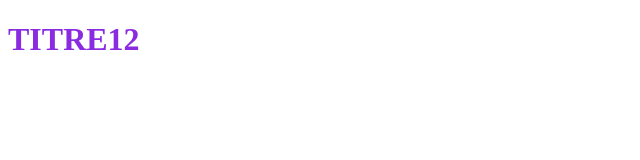
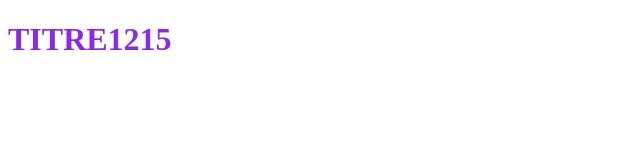
Before and after one commit to cino77940/mon_site-distant, a plain HTML site: page index.html in a window 1280 px wide. Shown: the full height of the page, 0-640 px from the left. Drawn offline with Linux system fonts and the light colour scheme.

Commit message:
changement du titre

```diff
--- a/index.html
+++ b/index.html
@@ -11,7 +11,7 @@
 </head>
 <body>
 
-<h1>TITRE12</h1>
+<h1>TITRE1215</h1>
 
 </body>
 </html>
```
